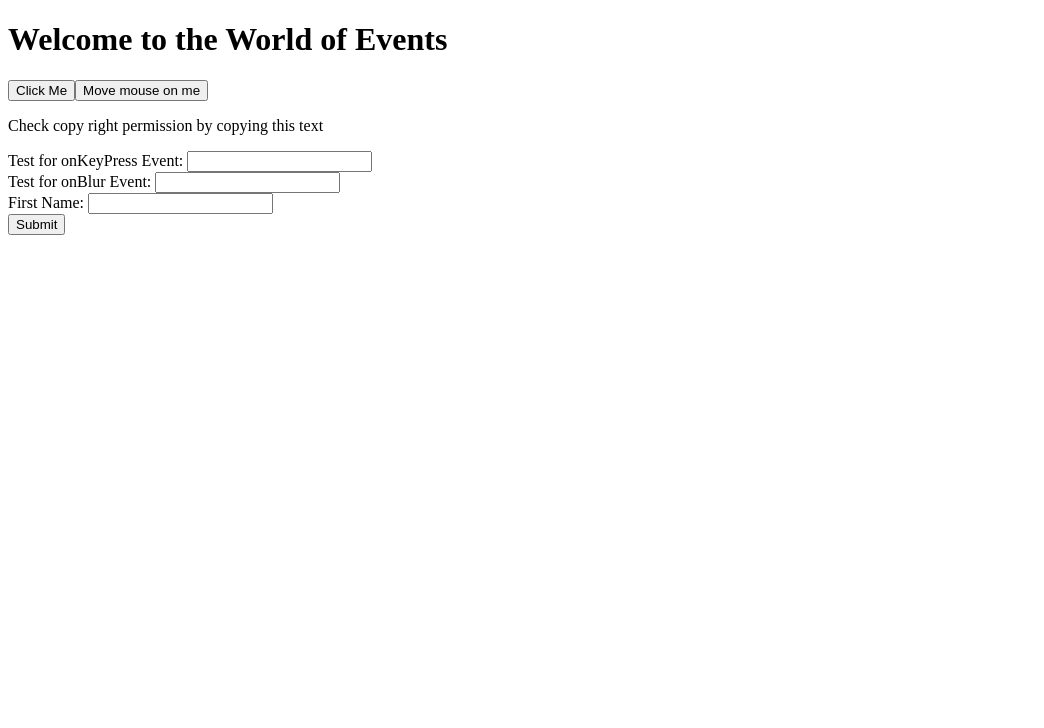
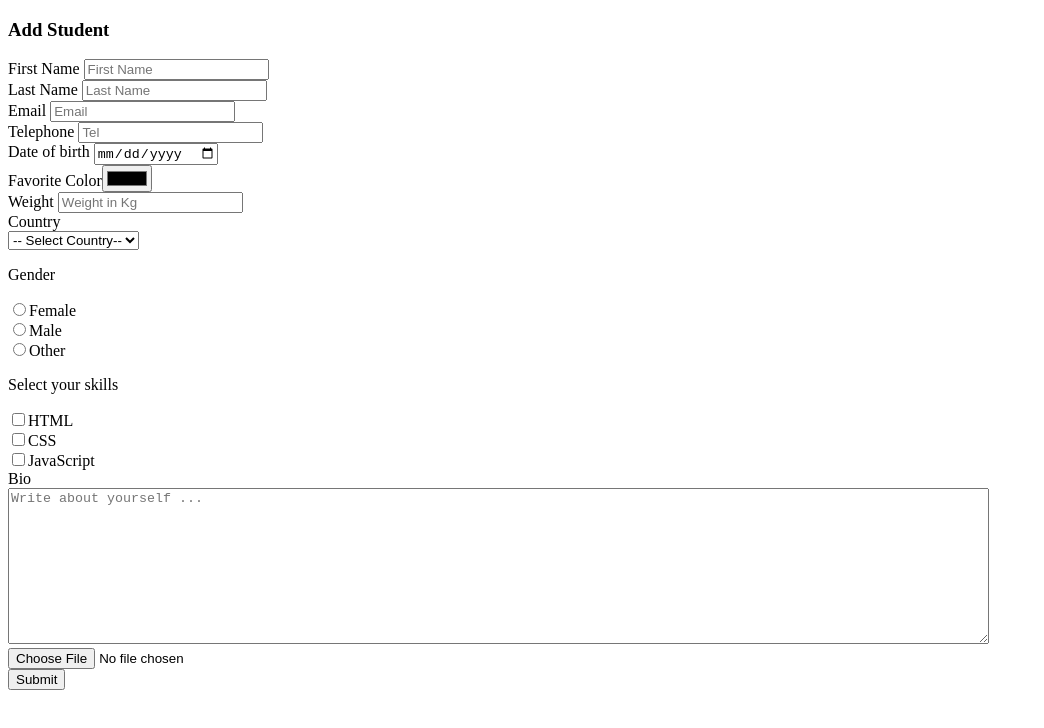
Before and after one commit to dkirkpatrick99/React-30-Day-Challenge, a React (Create React App) app: page / in a window 1280 px wide. Shown: the top 728 px of the page, without its empty margins (0-1044 px from the left). Built offline with nearby package versions, Linux system fonts and the light colour scheme.

Commit message:
Finished day 12

```diff
--- a/src/App.js
+++ b/src/App.js
@@ -1,80 +1,329 @@
 import React, { Component } from 'react'
 import ReactDOM from 'react-dom'
 
+const options = [
+    {
+        value: '',
+        label: '-- Select Country--',
+    },
+    {
+        value: 'Finland',
+        label: 'Finland',
+    },
+    {
+        value: 'Sweden',
+        label: 'Sweden',
+    },
+    {
+        value: 'Norway',
+        label: 'Norway',
+    },
+    {
+        value: 'Denmark',
+        label: 'Denmark',
+    },
+]
+
+// mapping the options to list(array) of JSX options
+
+const selectOptions = options.map(({ value, label }) => (
+    <option value={value}> {label}</option>
+))
+
 class App extends Component {
+    // declaring state
     state = {
         firstName: '',
-        message: '',
-        key: '',
+        lastName: '',
+        email: '',
+        country: '',
+        tel: '',
+        dateOfBirth: '',
+        favoriteColor: '',
+        weight: '',
+        gender: '',
+        file: '',
+        bio: '',
+        skills: {
+            html: false,
+            css: false,
+            javascript: false,
+        },
+        touched: {
+            firstName: false,
+            lastName: false,
+        },
     }
-    handleClick = (e) => {
-        // e gives an event object
-        // check the value of e using console.log(e)
-        this.setState({
-            message: 'Welcome to the world of events',
-        })
+    handleChange = (e) => {
+        /*
+         we can get the name and value like: e.target.name, e.target.value
+        Wwe can also destructure name and value from e.target
+        const name = e.target.name
+        const value = e.target.value
+        */
+        const { name, value, type, checked } = e.target
+        /*
+        [variablename] we can make a value stored in a certain variable could be a key for an object, in this case a key for the state
+        */
+
+        if (type === 'checkbox') {
+            this.setState({
+                skills: { ...this.state.skills, [name]: checked },
+            })
+        } else if (type === 'file') {
+            this.setState({ [name]: e.target.files[0] })
+        } else {
+            this.setState({ [name]: value })
+        }
     }
-    // triggered whenever the mouse moves
-    handleMouseMove = (e) => {
-        this.setState({ message: 'mouse is moving' })
+    handleBlur = (e) => {
+        const { name, value } = e.target
+        this.setState({ touched: { ...this.state.touched, [name]: true } })
     }
-    // to get value when an input field changes a value
-    handleChange = (e) => {
-        this.setState({
-            firstName: e.target.value,
-            message: e.target.value,
-        })
+    validate = () => {
+        // Object to collect error feedback and to display on the form
+        const errors = {
+            firstName: '',
+        }
+
+        if (
+            (this.state.touched.firstName && this.state.firstName.length < 3) ||
+            (this.state.touched.firstName && this.state.firstName.length > 12)
+        ) {
+            errors.firstName = 'First name must be between 2 and 12'
+        }
+        return errors
+    }
+    handleSubmit = (e) => {
+        /*
+          e.preventDefault()
+          stops the default behavior of form element
+          specifically refreshing of page
+          */
+        e.preventDefault()
+
+        const {
+            firstName,
+            lastName,
+            email,
+            country,
+            gender,
+            tel,
+            dateOfBirth,
+            favoriteColor,
+            weight,
+            bio,
+            file,
+            skills,
+        } = this.state
+
+        const formattedSkills = []
+        for (const key in skills) {
+            console.log(key)
+            if (skills[key]) {
+                formattedSkills.push(key.toUpperCase())
+            }
+        }
+        const data = {
+            firstName,
+            lastName,
+            email,
+            country,
+            gender,
+            tel,
+            dateOfBirth,
+            favoriteColor,
+            weight,
+            bio,
+            file,
+            skills: formattedSkills,
+        }
+        /*
+         the is the place where we connect backend api
+          to send the data to the database
+          */
+        console.log(data)
     }
 
-    // to get keyboard key code when an input field is pressed
-    // it works with input and textarea
-    handleKeyPress = (e) => {
-        this.setState({
-            message:
-                `${e.target.value} has been pressed and the keycode is` + e.charCode,
-        })
-    }
-    // Blurring happens when a mouse leave an input field
-    handleBlur = (e) => {
-        this.setState({ message: 'Input field has been blurred' })
-    }
-    // This event triggers during a text copy
-    handleCopy = (e) => {
-        this.setState({
-            message: 'Using 30 Days Of React for commercial purpose is not allowed',
-        })
-    }
     render() {
+        // accessing the state value by destrutcturing the state
+        // the noValidate attribute on the form is to stop the HTML5 built-in validation
+
+        const { firstName } = this.validate()
         return (
-            <div>
-                <h1>Welcome to the World of Events</h1>
+            <div className='App'>
+                <h3>Add Student</h3>
+                <form onSubmit={this.handleSubmit} noValidate>
+                    <div className='row'>
+                        <div className='form-group'>
+                            <label htmlFor='firstName'>First Name </label>
+                            <input
+                                type='text'
+                                name='firstName'
+                                value={this.state.firstName}
+                                onChange={this.handleChange}
+                                onBlur={this.handleBlur}
+                                placeholder='First Name'
+                            /> <br />
+                            <small>{firstName}</small>
+                        </div>
+                        <div className='form-group'>
+                            <label htmlFor='lastName'>Last Name </label>
+                            <input
+                                type='text'
+                                name='lastName'
+                                value={this.state.lastName}
+                                onChange={this.handleChange}
+                                placeholder='Last Name'
+                            />
+                        </div>
+                        <div className='form-group'>
+                            <label htmlFor='email'>Email </label>
+                            <input
+                                type='email'
+                                name='email'
+                                value={this.state.email}
+                                onChange={this.handleChange}
+                                placeholder='Email'
+                            />
+                        </div>
+                    </div>
 
-                <button onClick={this.handleClick}>Click Me</button>
-                <button onMouseMove={this.handleMouseMove}>Move mouse on me</button>
-                <p onCopy={this.handleCopy}>
-                    Check copy right permission by copying this text
-        </p>
+                    <div className='form-group'>
+                        <label htmlFor='tel'>Telephone </label>
+                        <input
+                            type='tel'
+                            name='tel'
+                            value={this.state.tel}
+                            onChange={this.handleChange}
+                            placeholder='Tel'
+                        />
+                    </div>
 
-                <p>{this.state.message}</p>
-                <label htmlFor=''> Test for onKeyPress Event: </label>
-                <input type='text' onKeyPress={this.handleKeyPress} />
-                <br />
+                    <div className='form-group'>
+                        <label htmlFor='dateOfBirth'>Date of birth </label>
+                        <input
+                            type='date'
+                            name='dateOfBirth'
+                            value={this.state.dateOfBirth}
+                            onChange={this.handleChange}
+                            placeholder='Date of Birth'
+                        />
+                    </div>
+                    <div className='form-group'>
+                        <label htmlFor='favoriteColor'>Favorite Color</label>
+                        <input
+                            type='color'
+                            id='favoriteColor'
+                            name='favoriteColor'
+                            value={this.state.favoriteColor}
+                            onChange={this.handleChange}
+                            placeholder='Favorite Color'
+                        />
+                    </div>
+                    <div className='form-group'>
+                        <label htmlFor='weight'>Weight </label>
+                        <input
+                            type='number'
+                            id='weight'
+                            name='weight'
+                            value={this.state.weight}
+                            onChange={this.handleChange}
+                            placeholder='Weight in Kg'
+                        />
+                    </div>
+                    <div>
+                        <label htmlFor='country'>Country</label> <br />
+                        <select name='country' onChange={this.handleChange} id='country'>
+                            {selectOptions}
+                        </select>
+                    </div>
 
-                <label htmlFor=''> Test for onBlur Event: </label>
-                <input type='text' onBlur={this.handleBlur} />
+                    <div>
+                        <p>Gender</p>
+                        <div>
+                            <input
+                                type='radio'
+                                id='female'
+                                name='gender'
+                                value='Female'
+                                onChange={this.handleChange}
+                                checked={this.state.gender === 'Female'}
+                            />
+                            <label htmlFor='female'>Female</label>
+                        </div>
+                        <div>
+                            <input
+                                id='male'
+                                type='radio'
+                                name='gender'
+                                value='Male'
+                                onChange={this.handleChange}
+                                checked={this.state.gender === 'Male'}
+                            />
+                            <label htmlFor='male'>Male</label>
+                        </div>
+                        <div>
+                            <input
+                                id='other'
+                                type='radio'
+                                name='gender'
+                                value='Other'
+                                onChange={this.handleChange}
+                                checked={this.state.gender === 'Other'}
+                            />
+                            <label htmlFor='other'>Other</label>
+                        </div>
+                    </div>
 
-                <form onSubmit={this.handleSubmit}>
                     <div>
-                        <label htmlFor='firstName'>First Name: </label>
-                        <input
+                        <p>Select your skills</p>
+                        <div>
+                            <input
+                                type='checkbox'
+                                id='html'
+                                name='html'
+                                onChange={this.handleChange}
+                            />
+                            <label htmlFor='html'>HTML</label>
+                        </div>
+                        <div>
+                            <input
+                                type='checkbox'
+                                id='css'
+                                name='css'
+                                onChange={this.handleChange}
+                            />
+                            <label htmlFor='css'>CSS</label>
+                        </div>
+                        <div>
+                            <input
+                                type='checkbox'
+                                id='javascript'
+                                name='javascript'
+                                onChange={this.handleChange}
+                            />
+                            <label htmlFor='javascript'>JavaScript</label>
+                        </div>
+                    </div>
+                    <div>
+                        <label htmlFor='bio'>Bio</label> <br />
+                        <textarea
+                            id='bio'
+                            name='bio'
+                            value={this.state.bio}
                             onChange={this.handleChange}
-                            name='firstName'
-                            value={this.state.value}
+                            cols='120'
+                            rows='10'
+                            placeholder='Write about yourself ...'
                         />
                     </div>
 
                     <div>
-                        <input type='submit' value='Submit' />
+                        <input type='file' name='file' onChange={this.handleChange} />
+                    </div>
+                    <div>
+                        <button>Submit</button>
                     </div>
                 </form>
             </div>
@@ -82,4 +331,5 @@ class App extends Component {
     }
 }
 
+
 export default App
```
